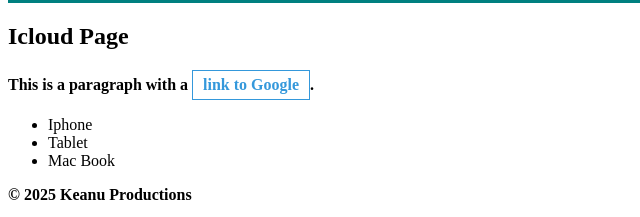
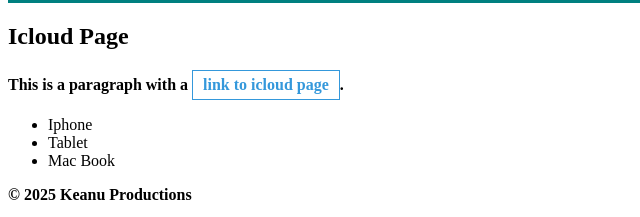
Before and after one commit to KeanuHarris/COMP001A.LectureActivity5, a plain HTML site: page built-in-elements.html in a window 1280 px wide. Shown: the part 291-508 px from the top of the page, 0-640 px from the left. Drawn offline with Linux system fonts and the light colour scheme.

Commit message:
it said google page when it was supposed to be icloud page so i fixed that.

```diff
--- a/built-in-elements.html
+++ b/built-in-elements.html
@@ -23,7 +23,7 @@
   <main>
     <div>
         <h2>Icloud Page</h2>
-        <p>This is a paragraph with a <a href="https://www.icloud.com" target="_blank">link to Google</a>.</p>
+        <p>This is a paragraph with a <a href="https://www.icloud.com" target="_blank">link to icloud page</a>.</p>
         <ul>
             <li>Iphone</li>
             <li>Tablet</li>
```
